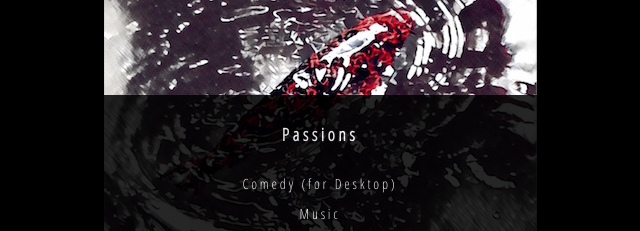
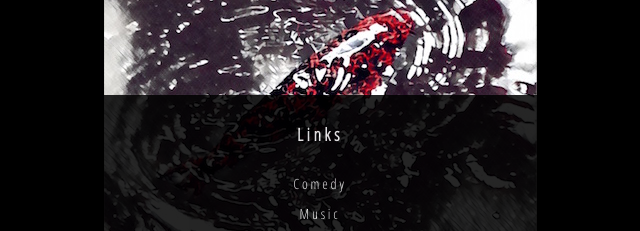
Before and after one commit to bgport/bgport.github.io, a website: page index.html in a window 1280 px wide. Shown: the part 2580-2811 px from the top of the page, without its empty margins (320-960 px from the left). Drawn offline with Linux system fonts and the light colour scheme; a web font is replaced by a local one.

Commit message:
links update

```diff
--- a/index.html
+++ b/index.html
@@ -144,8 +144,8 @@
         <div class="container">
             <div class="row">
                 <div class="col-lg-12" style="background-color: #000 !important; opacity: 0.85; margin-top: 125px !important; padding: 10px !important;">
-                    <h3 style="color: #fff !important; font-family: 'Open Sans Condensed', sans-serif; font-size: 1.25em; letter-spacing: 0.2em; font-weight: bold;">Passions</h3><br>
-                    <p><a href="https://bgcomedyproj.github.io./" target="new" style="color: #fff !important; font-family: 'Open Sans Condensed', sans-serif; font-size: 1em; letter-spacing: 0.2em;">Comedy (for Desktop)</a></p>
+                    <h3 style="color: #fff !important; font-family: 'Open Sans Condensed', sans-serif; font-size: 1.25em; letter-spacing: 0.2em; font-weight: bold;">Links</h3><br>
+                    <p><a href="https://bgcomedyproj.github.io./" target="new" style="color: #fff !important; font-family: 'Open Sans Condensed', sans-serif; font-size: 1em; letter-spacing: 0.2em;">Comedy</a></p>
                     <p><a href="https://open.spotify.com/user/wally_champ/playlist/0SZcuJREx7IqwQvcWzzwio" target="new" style="color: #fff !important; font-family: 'Open Sans Condensed', sans-serif; font-size: 1em; letter-spacing: 0.2em;">Music</a></p>
                     <p><a href="http://www.nba.com" target="new" style="color: #fff !important; font-family: 'Open Sans Condensed', sans-serif; font-size: 1em; letter-spacing: 0.2em;">Basketball</a></p>
                     <p><a href="img/dog.mp4" target="new" style="color: #fff !important; font-family: 'Open Sans Condensed', sans-serif; font-size: 1em; letter-spacing: 0.2em;">Dogs</a></p>
```
